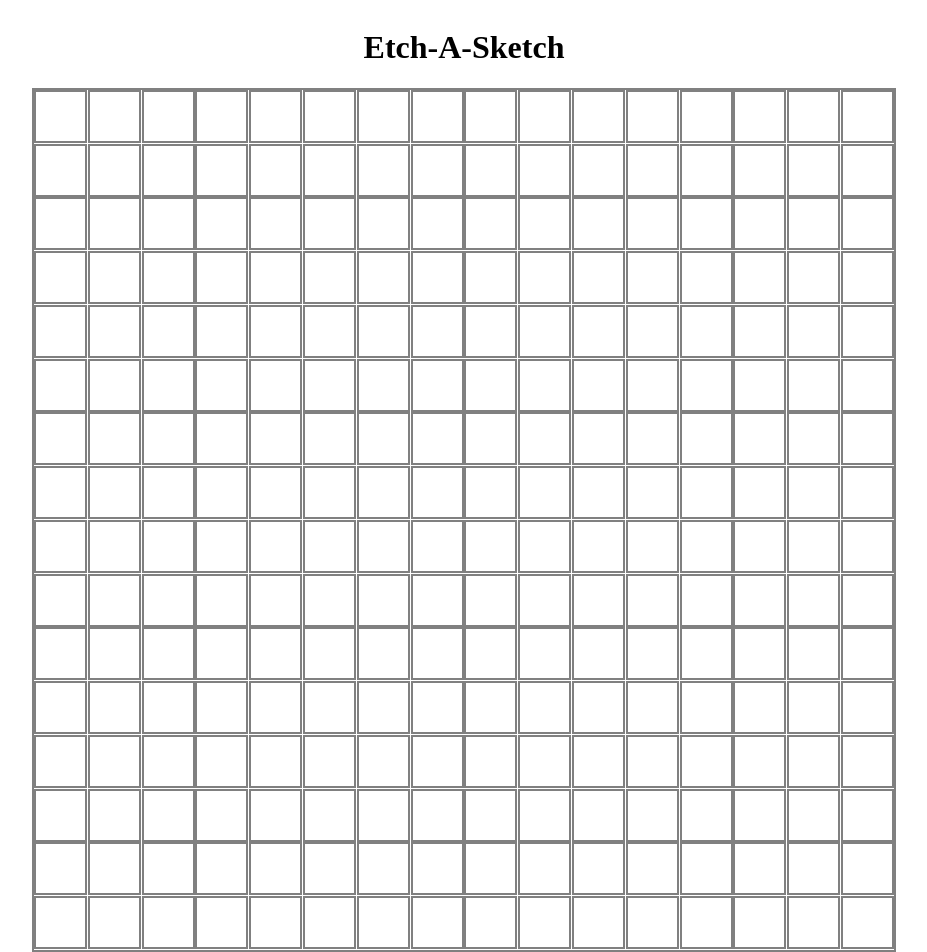
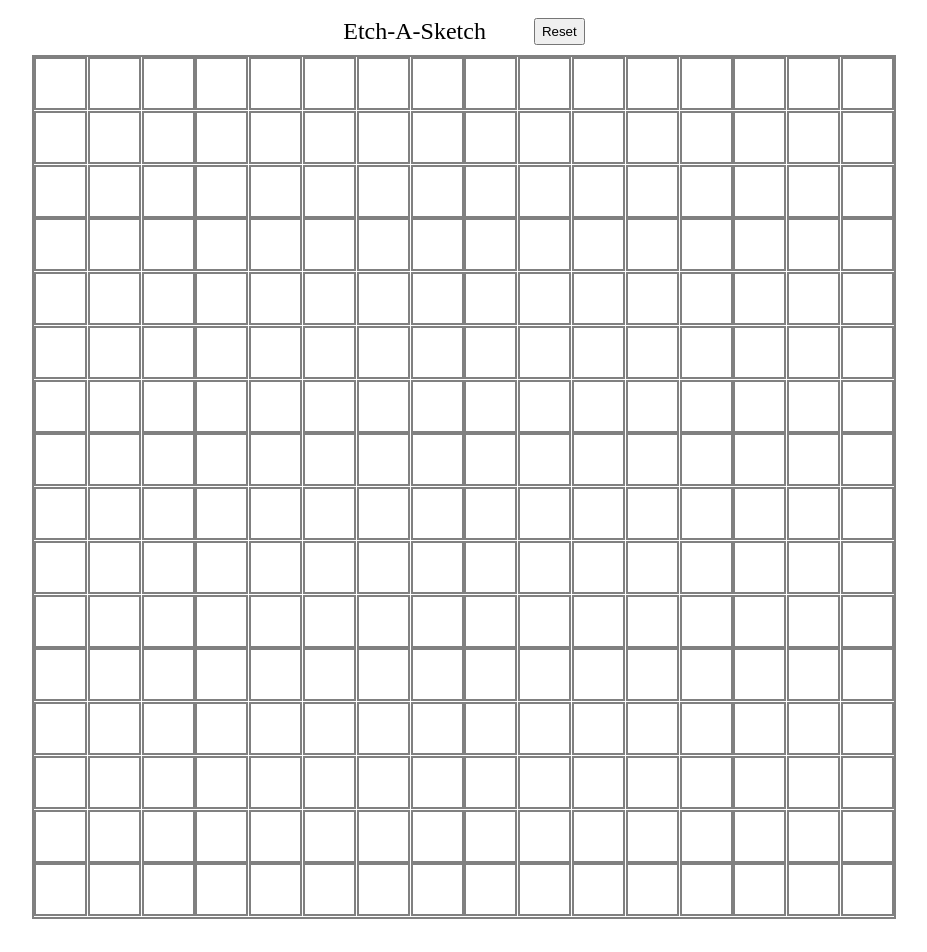
Before and after one commit to jpleonardxyz/etch-a-sketch, a plain HTML site: page index.html in a window 1280 px wide. Shown: the whole page, without its empty margins (176-1103 px from the left). After the commit the page ends 927 px from the top, so only its background shows below. Drawn offline with Linux system fonts and the light colour scheme.

Commit message:
Add reset button to user interface

```diff
--- a/index.html
+++ b/index.html
@@ -7,7 +7,11 @@
     <link rel="stylesheet" href="style.css">
 </head>
 <body>
-    <h1>Etch-A-Sketch</h1>
+    <div class="header">
+       <div class="heading">Etch-A-Sketch</div>
+       <button id="reset">Reset</button>
+    </div>
+
     <div id="container"></div>
     <script src="script.js"></script>
 </body>
--- a/style.css
+++ b/style.css
@@ -4,6 +4,18 @@
     justify-content: center;
     align-items: center;
 }
+
+.header{
+    display: flex;
+    flex-direction: row;
+    margin: 10px;
+}
+
+.heading{
+    margin-right: 48px;
+    font-size: 24px;
+}
+
 
 #container {
     border: 2px solid grey;
```
